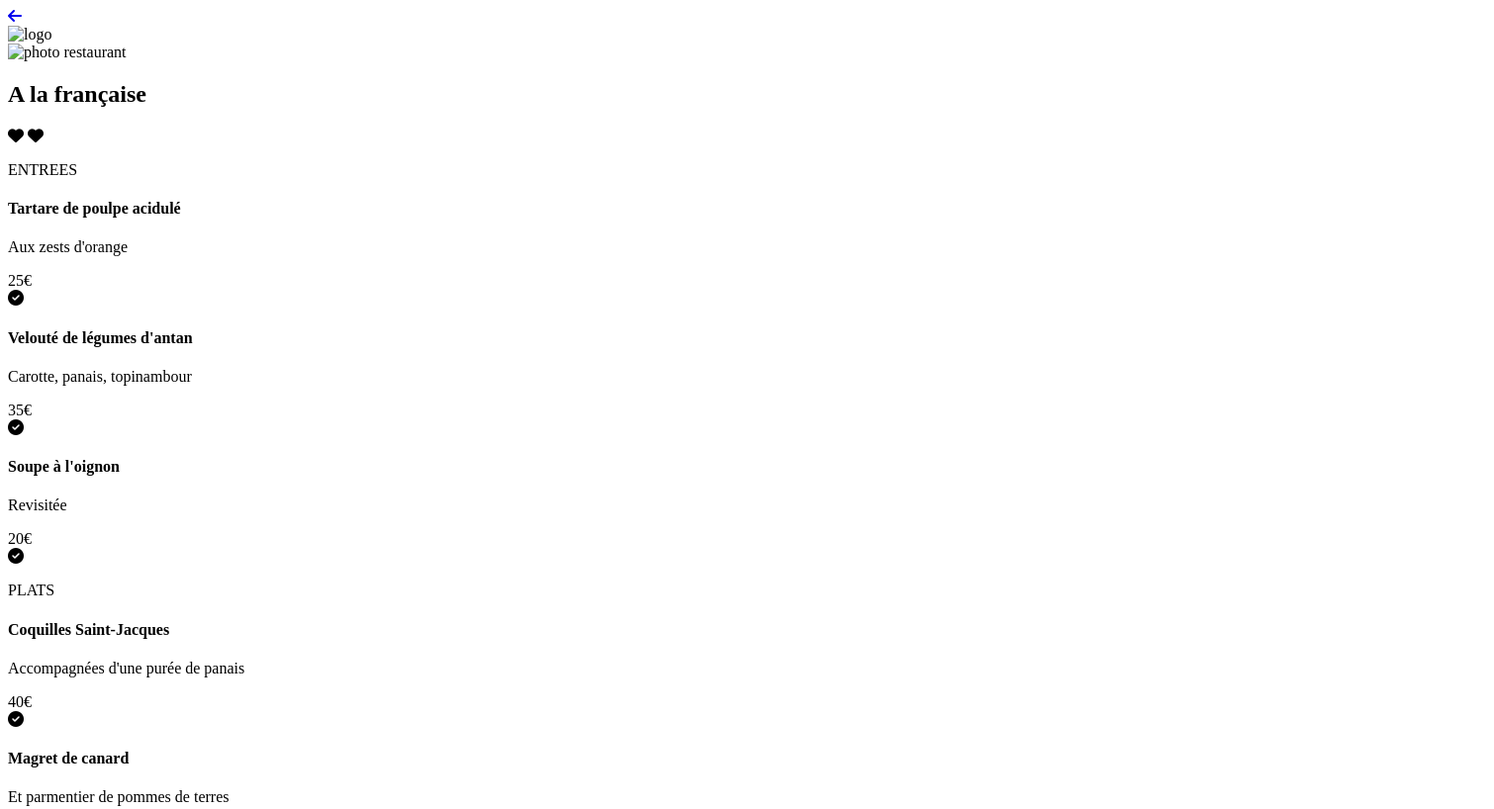
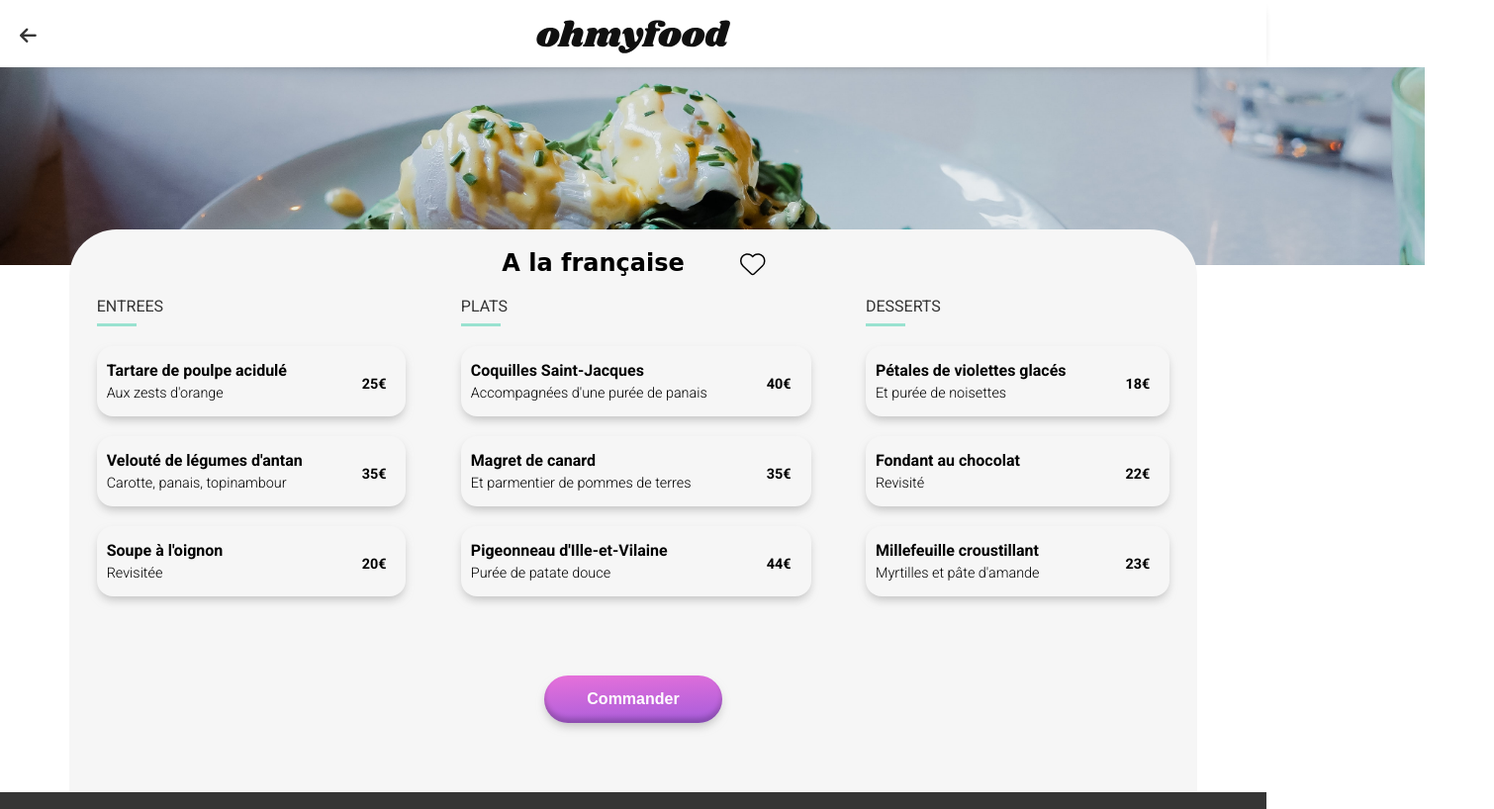
Before and after one commit to iliasse-e/IliasseELABOUYI_3_06052021, a plain HTML site: page html/menu_a-la-française.html in a window 1280 px wide. Shown: the top 818 px of the page at 99% size, 1510 px wide, since content can reach past the window. Drawn offline with nearby package versions, Linux system fonts and the light colour scheme; the site is published under a folder, as on GitHub Pages, so addresses that start at the root find nothing; a web font is replaced by a local one.

Commit message:
link html files to css

```diff
--- a/html/menu_a-la-française.html
+++ b/html/menu_a-la-française.html
@@ -4,30 +4,30 @@
     <meta charset="UTF-8">
     <meta http-equiv="X-UA-Compatible" content="IE=edge">
     <meta name="viewport" content="width=device-width, initial-scale=1.0">
-    <link rel="stylesheet" href="/main.css">
+    <link rel="stylesheet" href="../main.css">
     <link rel="preconnect" href="https://fonts.gstatic.com">
     <link href="https://fonts.googleapis.com/css2?family=Roboto:ital,wght@0,100;0,300;0,400;0,500;0,700;0,900;1,100;1,300;1,400;1,500;1,700;1,900&display=swap" rel="stylesheet">
     <link rel="preconnect" href="https://fonts.gstatic.com">
     <link href="https://fonts.googleapis.com/css2?family=Shrikhand&display=swap" rel="stylesheet">
     <script src="https://kit.fontawesome.com/1d4b85ca7e.js" crossorigin="anonymous"></script>
 
-    <link rel="icon" type="image/png" href="/images/logo/ohmyfood@2x.svg">
+    <link rel="icon" type="image/png" href="../images/logo/ohmyfood@2x.svg">
     <title>Ohmyfood - A la française</title>
 </head>
 <body>
     <header>
         <div class="arrow">
-            <a href="/index.html" class="back-home">
+            <a href="../index.html" class="back-home">
                 <i class="fas fa-arrow-left"></i>
             </a>
         </div>
         <div id="logo">
-            <img id="header-logo" src="/images/logo/ohmyfood@2x.svg" alt="logo">
+            <img id="header-logo" src="../images/logo/ohmyfood@2x.svg" alt="logo">
         </div>
     </header>
 
     <main class="menu">
-        <img src="/images/restaurants/toa-heftiba-DQKerTsQwi0-unsplash.jpg" alt="photo restaurant" class="menu-background-image">
+        <img src="../images/restaurants/toa-heftiba-DQKerTsQwi0-unsplash.jpg" alt="photo restaurant" class="menu-background-image">
 
         <!--Menu list-->
         <div class="menu-list">
--- a/html/menu_la-note-enchante.html
+++ b/html/menu_la-note-enchante.html
@@ -4,30 +4,30 @@
     <meta charset="UTF-8">
     <meta http-equiv="X-UA-Compatible" content="IE=edge">
     <meta name="viewport" content="width=device-width, initial-scale=1.0">
-    <link rel="stylesheet" href="main.css">
+    <link rel="stylesheet" href="../main.css">
     <link rel="preconnect" href="https://fonts.gstatic.com">
     <link href="https://fonts.googleapis.com/css2?family=Roboto:ital,wght@0,100;0,300;0,400;0,500;0,700;0,900;1,100;1,300;1,400;1,500;1,700;1,900&display=swap" rel="stylesheet">
     <link rel="preconnect" href="https://fonts.gstatic.com">
     <link href="https://fonts.googleapis.com/css2?family=Shrikhand&display=swap" rel="stylesheet">
     <script src="https://kit.fontawesome.com/1d4b85ca7e.js" crossorigin="anonymous"></script>
 
-    <link rel="icon" type="image/png" href="images/logo/ohmyfood@2x.svg">
+    <link rel="icon" type="image/png" href="../images/logo/ohmyfood@2x.svg">
     <title>Ohmyfood - La note enchantée</title>
 </head>
 <body>
     <header>
         <div class="arrow">
-            <a href="/index.html" class="back-home">
+            <a href="../index.html" class="back-home">
                 <i class="fas fa-arrow-left"></i>
             </a>
         </div>
         <div id="logo">
-            <img id="header-logo" src="images/logo/ohmyfood@2x.svg" alt="logo">
+            <img id="header-logo" src="../images/logo/ohmyfood@2x.svg" alt="logo">
         </div>
     </header>
 
     <main class="menu">
-        <img src="images/restaurants/stil-u2Lp8tXIcjw-unsplash.jpg" alt="photo restaurant" class="menu-background-image">
+        <img src="../images/restaurants/stil-u2Lp8tXIcjw-unsplash.jpg" alt="photo restaurant" class="menu-background-image">
 
         <!--Menu list-->
         <div class="menu-list">
```
Also changed, not shown: html/menu_la-palette-du-gout.html (+5 -5 lines), html/menu_le-delice-des-sens.html (+5 -5 lines).
